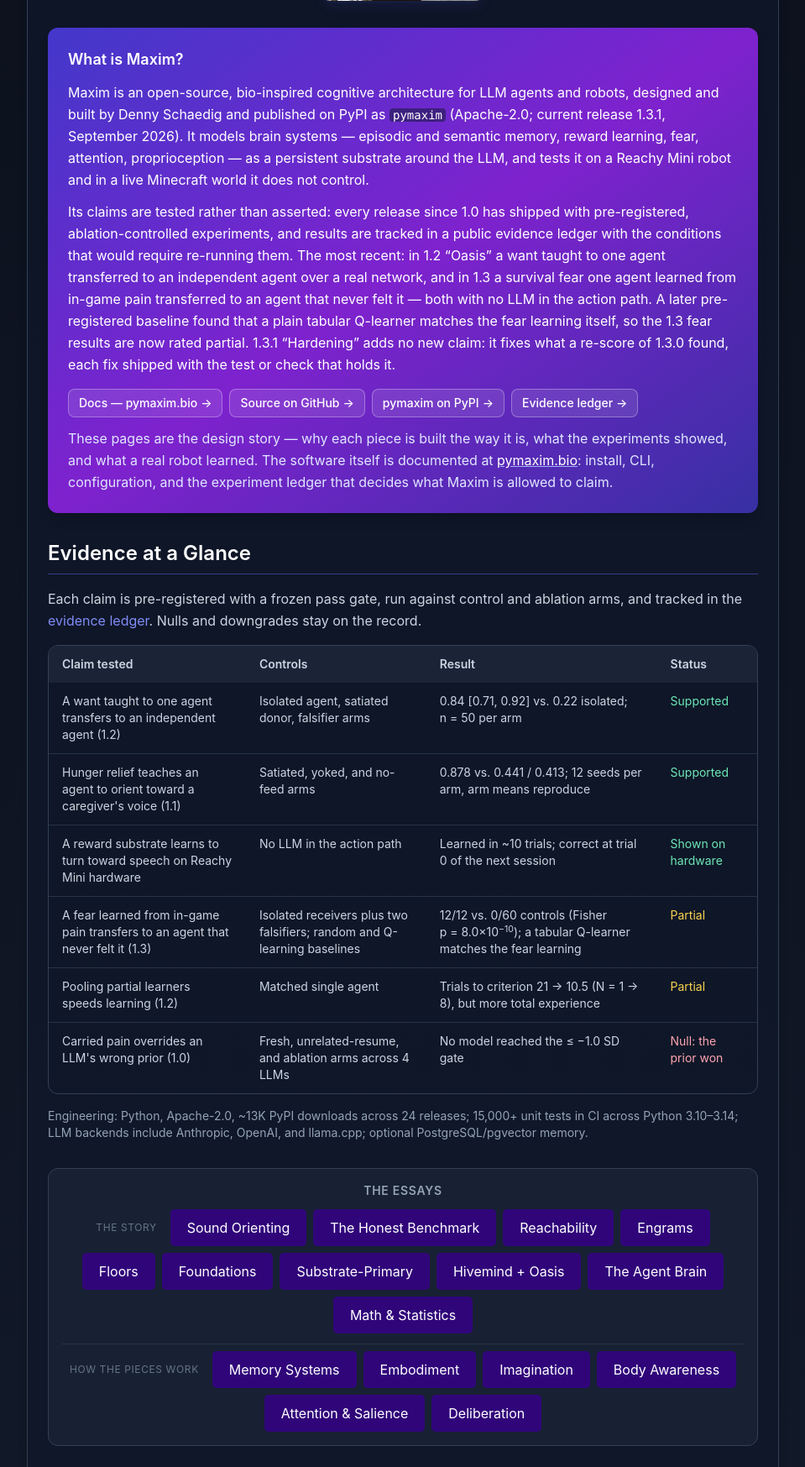
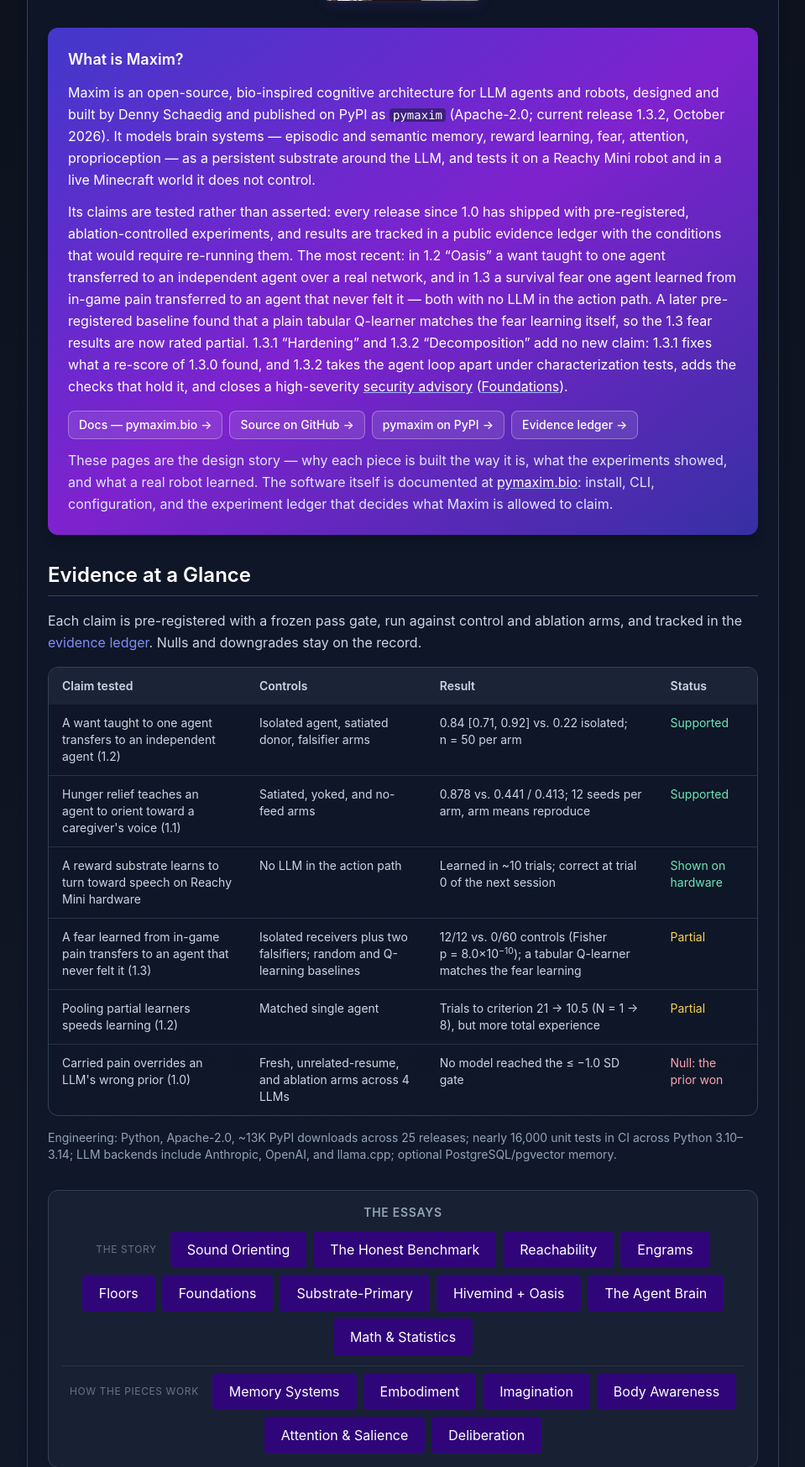
Before and after one commit to dennys246/personal_website, a Flask app: page /maxim in a window 1280 px wide. Shown: the part 672-2419 px from the top of the page at 84% size, without its empty margins (160-1119 px from the left). Run offline with Flask 3, Linux system fonts and the light colour scheme; some web fonts are replaced.

Commit message:
Bump the site's Maxim touchpoints to 1.3.2
Overview (softwareVersion, current release, the recent-results sentence,
25 releases and nearly 16,000 tests from CI at the tag), the hivemind
and substrate-primary status boxes, and the projects and home cards.
The hivemind box still called the 1.3 fear transfer earned; it and the
substrate-primary and projects text now say partial and link Floors.
Sitemap lastmods bumped.

Co-Authored-By: Claude Opus 5.5 <noreply@anthropic.com>

```diff
--- a/app.py
+++ b/app.py
@@ -274,24 +274,24 @@ def sitemap_xml():
     # (endpoint, changefreq, priority, lastmod). Bump lastmod when you edit a page;
     # it used to be stamped "today" on every crawl, which told crawlers nothing.
     pages = [
-        ("main", "weekly", "1.0", "2026-10-15"),
+        ("main", "weekly", "1.0", "2026-10-16"),
         ("about", "monthly", "0.8", "2026-10-15"),
         ("experiences", "monthly", "0.8", "2026-10-15"),
         ("papers", "monthly", "0.8", "2026-10-15"),
-        ("projects", "monthly", "0.8", "2026-10-15"),
+        ("projects", "monthly", "0.8", "2026-10-16"),
         ("ramblings", "monthly", "0.7", "2026-10-16"),
         ("contact", "monthly", "0.6", "2026-09-24"),
         ("perceptrons", "monthly", "0.6", "2026-09-24"),
         # Maxim — design essays (docs and evidence are on pymaxim.bio)
-        ("maxim", "monthly", "0.9", "2026-10-15"),
+        ("maxim", "monthly", "0.9", "2026-10-16"),
         ("maxim_release_1_0", "monthly", "0.8", "2026-09-24"),
         ("maxim_reachability", "monthly", "0.8", "2026-09-24"),
         ("maxim_engrams", "monthly", "0.8", "2026-10-15"),
         ("maxim_floors", "monthly", "0.8", "2026-10-15"),
         ("maxim_foundations", "monthly", "0.8", "2026-10-16"),
         ("maxim_sound_orientation", "monthly", "0.8", "2026-09-24"),
-        ("maxim_substrate_primary", "monthly", "0.8", "2026-09-28"),
-        ("maxim_hivemind", "monthly", "0.8", "2026-09-28"),
+        ("maxim_substrate_primary", "monthly", "0.8", "2026-10-16"),
+        ("maxim_hivemind", "monthly", "0.8", "2026-10-16"),
         ("maxim_agent_architecture", "monthly", "0.8", "2026-09-24"),
         ("maxim_math_cognition", "monthly", "0.8", "2026-09-24"),
         ("maxim_memory_systems", "monthly", "0.8", "2026-09-24"),
--- a/templates/main.html
+++ b/templates/main.html
@@ -140,7 +140,7 @@
   <div class="grid gap-4 sm:grid-cols-2 xl:grid-cols-4 max-w-6xl" aria-label="Highlights">
     <a href="/maxim" class="highlight-card">
       <h3>Maxim</h3>
-      <p>Open-source LLM agent harness with persistent memory and learned drives (v1.3.1, ~13K PyPI downloads). Every claim is pre-registered and ablation-tested, null results included.</p>
+      <p>Open-source LLM agent harness with persistent memory and learned drives (v1.3.2, ~13K PyPI downloads). Every claim is pre-registered and ablation-tested, null results included.</p>
     </a>
     <a href="/projects#hrfunc" class="highlight-card">
       <h3>HRfunc</h3>
--- a/templates/maxim-hivemind.html
+++ b/templates/maxim-hivemind.html
@@ -60,8 +60,8 @@
 
   <div class="rounded-xl bg-gradient-to-br from-purple-700 via-indigo-700 to-purple-800 p-6 text-white shadow-lg">
     <h3 class="text-lg font-semibold mb-2">Status</h3>
-    <p class="leading-relaxed"><strong>As of 1.3.1 (September 2026):</strong> the core of this design has shipped. <strong>1.2.0 &ldquo;Oasis&rdquo;</strong> delivered the peer-to-peer substrate exchange end to end: ed25519-signed substrate bundles, authenticated exchange endpoints, the <code class="bg-slate-950 px-1 rounded text-xs">maxim oasis serve/publish/status</code> and <code class="bg-slate-950 px-1 rounded text-xs">maxim hive add/list/pull/contribute/trust</code> commands, and Queen-only default trust, where a pull refuses any release not signed by a key the operator has registered as a trusted publisher (a &ldquo;Queen&rdquo;). It builds on the merge path that 1.1.3 wired end to end after finding it unreachable (see <a href="/maxim/reachability#no-callers" class="underline decoration-indigo-300 hover:decoration-white">Reachability</a>). <strong>1.3.1</strong> froze the public bundle format as a compatibility promise and added a signed release format in which every member is signed and each key numbers its releases, so a receiver refuses a second payload under the same number or a downgrade to an older format. It also fixed a merge that overwrote a receiver&rsquo;s own causal links when they differed only in context.</p>
-    <p class="leading-relaxed mt-3"><strong>What it has shown:</strong> in a live Minecraft world with no LLM in the action path, a want taught to one agent transferred to an independent agent and changed what it did at first contact (1.2, earned); pooling partial learners let each agent reach criterion in fewer of its own trials but cost more total experience (1.2, partial); and a survival fear learned from drowning pain transferred to an agent that never felt it (1.3, earned). <strong>Not yet shipped:</strong> Queen-tier promotion (the gauntlet that would score a bundle does not exist yet, so contributions stay in the experimental tier) and Oasis discovery (the registry is static and operator-maintained). Shared wants are still keyed to the exact situation they were learned in. Details: <a href="https://pymaxim.bio/guides/oasis/" rel="noopener" class="underline decoration-indigo-300 hover:decoration-white">the Oasis guide</a> and the <a href="https://github.com/dennys246/Maxim/releases" rel="noopener" class="underline decoration-indigo-300 hover:decoration-white">1.2 and 1.3 release notes</a>, which also record that the 1.3 fear-transfer bundles were exported unsigned.</p>
+    <p class="leading-relaxed"><strong>As of 1.3.2 (October 2026):</strong> the core of this design has shipped. <strong>1.2.0 &ldquo;Oasis&rdquo;</strong> delivered the peer-to-peer substrate exchange end to end: ed25519-signed substrate bundles, authenticated exchange endpoints, the <code class="bg-slate-950 px-1 rounded text-xs">maxim oasis serve/publish/status</code> and <code class="bg-slate-950 px-1 rounded text-xs">maxim hive add/list/pull/contribute/trust</code> commands, and Queen-only default trust, where a pull refuses any release not signed by a key the operator has registered as a trusted publisher (a &ldquo;Queen&rdquo;). It builds on the merge path that 1.1.3 wired end to end after finding it unreachable (see <a href="/maxim/reachability#no-callers" class="underline decoration-indigo-300 hover:decoration-white">Reachability</a>). <strong>1.3.1</strong> froze the public bundle format as a compatibility promise and added a signed release format in which every member is signed and each key numbers its releases, so a receiver refuses a second payload under the same number or a downgrade to an older format. It also fixed a merge that overwrote a receiver&rsquo;s own causal links when they differed only in context.</p>
+    <p class="leading-relaxed mt-3"><strong>What it has shown:</strong> in a live Minecraft world with no LLM in the action path, a want taught to one agent transferred to an independent agent and changed what it did at first contact (1.2, earned); pooling partial learners let each agent reach criterion in fewer of its own trials but cost more total experience (1.2, partial); and a survival fear learned from drowning pain transferred to an agent that never felt it (1.3, now partial: a plain tabular learner matches the fear learning itself, see <a href="/maxim/floors" class="underline decoration-indigo-300 hover:decoration-white">Floors</a>). <strong>Not yet shipped:</strong> Queen-tier promotion (the gauntlet that would score a bundle does not exist yet, so contributions stay in the experimental tier) and Oasis discovery (the registry is static and operator-maintained). Shared wants are still keyed to the exact situation they were learned in. Details: <a href="https://pymaxim.bio/guides/oasis/" rel="noopener" class="underline decoration-indigo-300 hover:decoration-white">the Oasis guide</a> and the <a href="https://github.com/dennys246/Maxim/releases" rel="noopener" class="underline decoration-indigo-300 hover:decoration-white">1.2 and 1.3 release notes</a>, which also record that the 1.3 fear-transfer bundles were exported unsigned.</p>
   </div>
 
   <div class="bg-slate-800 border border-slate-700 rounded-xl p-6">
@@ -220,7 +220,7 @@
 
   <section class="space-y-4">
     <h2 id="phasing" class="text-2xl font-semibold text-white border-b border-indigo-500/50 pb-2 scroll-mt-32">Phasing</h2>
-    <p class="text-slate-300 leading-relaxed">This is the phasing as planned in May 2026. The version targets were a plan, not a record of what shipped; the status box at the top of this page is current as of 1.3.1.</p>
+    <p class="text-slate-300 leading-relaxed">This is the phasing as planned in May 2026. The version targets were a plan, not a record of what shipped; the status box at the top of this page is current as of 1.3.2.</p>
     <div class="bg-slate-800 border border-slate-700 rounded-xl p-5 overflow-x-auto">
       <table class="w-full text-sm text-slate-300">
         <thead>
--- a/templates/maxim-overview.html
+++ b/templates/maxim-overview.html
@@ -18,7 +18,7 @@
   "description": "Maxim is an open-source, bio-inspired cognitive architecture for LLM agents and robots, with memory, attention, proprioception, and reward-learning systems modeled on brain structures.",
   "applicationCategory": "Artificial Intelligence",
   "operatingSystem": "Linux, macOS",
-  "softwareVersion": "1.3.1",
+  "softwareVersion": "1.3.2",
   "license": "https://www.apache.org/licenses/LICENSE-2.0",
   "author": { "@id": "https://www.dennyschaedig.com/#person" },
   "url": "https://pymaxim.bio",
@@ -122,8 +122,8 @@
 
   <div class="rounded-xl bg-gradient-to-br from-indigo-700 via-purple-700 to-indigo-800 p-6 text-white shadow-lg space-y-3">
     <h3 class="text-lg font-semibold">What is Maxim?</h3>
-    <p class="leading-relaxed">Maxim is an open-source, bio-inspired cognitive architecture for LLM agents and robots, designed and built by Denny Schaedig and published on PyPI as <code class="bg-indigo-950/60 px-1 rounded text-sm">pymaxim</code> (Apache-2.0; current release 1.3.1, September 2026). It models brain systems &mdash; episodic and semantic memory, reward learning, fear, attention, proprioception &mdash; as a persistent substrate around the LLM, and tests it on a Reachy Mini robot and in a live Minecraft world it does not control.</p>
-    <p class="leading-relaxed">Its claims are tested rather than asserted: every release since 1.0 has shipped with pre-registered, ablation-controlled experiments, and results are tracked in a public evidence ledger with the conditions that would require re-running them. The most recent: in 1.2 &ldquo;Oasis&rdquo; a want taught to one agent transferred to an independent agent over a real network, and in 1.3 a survival fear one agent learned from in-game pain transferred to an agent that never felt it &mdash; both with no LLM in the action path. A later pre-registered baseline found that a plain tabular Q-learner matches the fear learning itself, so the 1.3 fear results are now rated partial. 1.3.1 &ldquo;Hardening&rdquo; adds no new claim: it fixes what a re-score of 1.3.0 found, each fix shipped with the test or check that holds it.</p>
+    <p class="leading-relaxed">Maxim is an open-source, bio-inspired cognitive architecture for LLM agents and robots, designed and built by Denny Schaedig and published on PyPI as <code class="bg-indigo-950/60 px-1 rounded text-sm">pymaxim</code> (Apache-2.0; current release 1.3.2, October 2026). It models brain systems &mdash; episodic and semantic memory, reward learning, fear, attention, proprioception &mdash; as a persistent substrate around the LLM, and tests it on a Reachy Mini robot and in a live Minecraft world it does not control.</p>
+    <p class="leading-relaxed">Its claims are tested rather than asserted: every release since 1.0 has shipped with pre-registered, ablation-controlled experiments, and results are tracked in a public evidence ledger with the conditions that would require re-running them. The most recent: in 1.2 &ldquo;Oasis&rdquo; a want taught to one agent transferred to an independent agent over a real network, and in 1.3 a survival fear one agent learned from in-game pain transferred to an agent that never felt it &mdash; both with no LLM in the action path. A later pre-registered baseline found that a plain tabular Q-learner matches the fear learning itself, so the 1.3 fear results are now rated partial. 1.3.1 &ldquo;Hardening&rdquo; and 1.3.2 &ldquo;Decomposition&rdquo; add no new claim: 1.3.1 fixes what a re-score of 1.3.0 found, and 1.3.2 takes the agent loop apart under characterization tests, adds the checks that hold it, and closes a high-severity <a href="https://github.com/dennys246/Maxim/security/advisories/GHSA-7qh4-mp34-88v9" rel="noopener" class="underline decoration-indigo-300 hover:decoration-white">security advisory</a> (<a href="/maxim/foundations" class="underline decoration-indigo-300 hover:decoration-white">Foundations</a>).</p>
     <div class="flex flex-wrap gap-2 pt-1">
       <a href="https://pymaxim.bio" rel="noopener" class="inline-flex items-center gap-1 text-sm font-medium text-white bg-white/10 hover:bg-white/20 border border-white/30 rounded-lg px-3 py-1.5 transition no-underline">Docs &mdash; pymaxim.bio <span aria-hidden="true">&rarr;</span></a>
       <a href="https://github.com/dennys246/Maxim" rel="noopener" class="inline-flex items-center gap-1 text-sm font-medium text-white bg-white/10 hover:bg-white/20 border border-white/30 rounded-lg px-3 py-1.5 transition no-underline">Source on GitHub <span aria-hidden="true">&rarr;</span></a>
@@ -153,7 +153,7 @@
         </tbody>
       </table>
     </div>
-    <p class="text-sm text-slate-400">Engineering: Python, Apache-2.0, ~13K PyPI downloads across 24 releases; 15,000+ unit tests in CI across Python 3.10&ndash;3.14; LLM backends include Anthropic, OpenAI, and llama.cpp; optional PostgreSQL/pgvector memory.</p>
+    <p class="text-sm text-slate-400">Engineering: Python, Apache-2.0, ~13K PyPI downloads across 25 releases; nearly 16,000 unit tests in CI across Python 3.10&ndash;3.14; LLM backends include Anthropic, OpenAI, and llama.cpp; optional PostgreSQL/pgvector memory.</p>
   </section>
 
   <!-- Essay index -->
--- a/templates/projects.html
+++ b/templates/projects.html
@@ -87,7 +87,7 @@
       <p class="mt-3 text-center text-base font-medium text-slate-100">Bio-inspired cognitive architecture for LLM agents and robots.</p>
       <p class="mt-4 text-base leading-relaxed text-slate-200/80">Maxim provides homeostatic drives, persistent cross-session memory, reward learning, and retrieval-augmented generation (RAG) for LLM agents, with a simulation environment and robotics integration. Its components are computational models inspired by mammalian neuroscience, including the hippocampus, entorhinal cortex, nucleus accumbens, and attention networks. Maxim runs on the Reachy Mini robot with live visual input, motor commands, and human interaction.</p>
       <p class="mt-4 text-sm leading-relaxed text-slate-200/80"><span class="font-semibold text-slate-100">Stack:</span> Python (PyPI package <code>pymaxim</code>, Apache-2.0) &middot; LLM agents &middot; RAG &middot; reward learning &middot; Reachy Mini robot &middot; Minecraft world bridge &middot; ed25519-signed substrate sharing</p>
-      <p class="mt-1 text-sm leading-relaxed text-slate-200/80"><span class="font-semibold text-slate-100">Status/Result:</span> Current release 1.3.1 on PyPI (~13K downloads across 24 releases), documented at pymaxim.bio, with every claim pre-registered and tracked in a public <a href="https://pymaxim.bio/research/evidence/" class="text-indigo-300 hover:text-white underline-offset-2 hover:underline" rel="noopener">evidence ledger</a>. On a live Minecraft server with no LLM in the action path, a taught want transferred between independent agents (1.2) and a fear learned from in-game pain transferred to an agent that never felt it (1.3). On Reachy Mini hardware, the reward substrate learned to turn toward speech within ~10 trials (<a href="/maxim/sound-orientation" class="text-indigo-300 hover:text-white underline-offset-2 hover:underline">write-up</a>).</p>
+      <p class="mt-1 text-sm leading-relaxed text-slate-200/80"><span class="font-semibold text-slate-100">Status/Result:</span> Current release 1.3.2 on PyPI (~13K downloads across 25 releases), documented at pymaxim.bio, with every claim pre-registered and tracked in a public <a href="https://pymaxim.bio/research/evidence/" class="text-indigo-300 hover:text-white underline-offset-2 hover:underline" rel="noopener">evidence ledger</a>. On a live Minecraft server with no LLM in the action path, a taught want transferred between independent agents (1.2) and a fear learned from in-game pain transferred to an agent that never felt it (1.3; now rated partial after a plain tabular learner matched the fear learning). On Reachy Mini hardware, the reward substrate learned to turn toward speech within ~10 trials (<a href="/maxim/sound-orientation" class="text-indigo-300 hover:text-white underline-offset-2 hover:underline">write-up</a>).</p>
       <p class="mt-4 text-sm font-medium"><a href="/maxim" class="text-indigo-300 hover:text-white underline-offset-2 hover:underline">Overview</a> &middot; <a href="https://pymaxim.bio" class="text-indigo-300 hover:text-white underline-offset-2 hover:underline" rel="noopener">Docs</a> &middot; <a href="https://github.com/dennys246/Maxim" class="text-indigo-300 hover:text-white underline-offset-2 hover:underline" rel="noopener">Code</a> &middot; <a href="https://pypi.org/project/pymaxim/" class="text-indigo-300 hover:text-white underline-offset-2 hover:underline" rel="noopener">PyPI</a></p>
     </article>
     <article id="synchronai" class="reveal project-card project-card-link w-full scroll-mt-32">
```
Also changed, not shown: templates/maxim-substrate-primary.html (+1 -1 lines).
